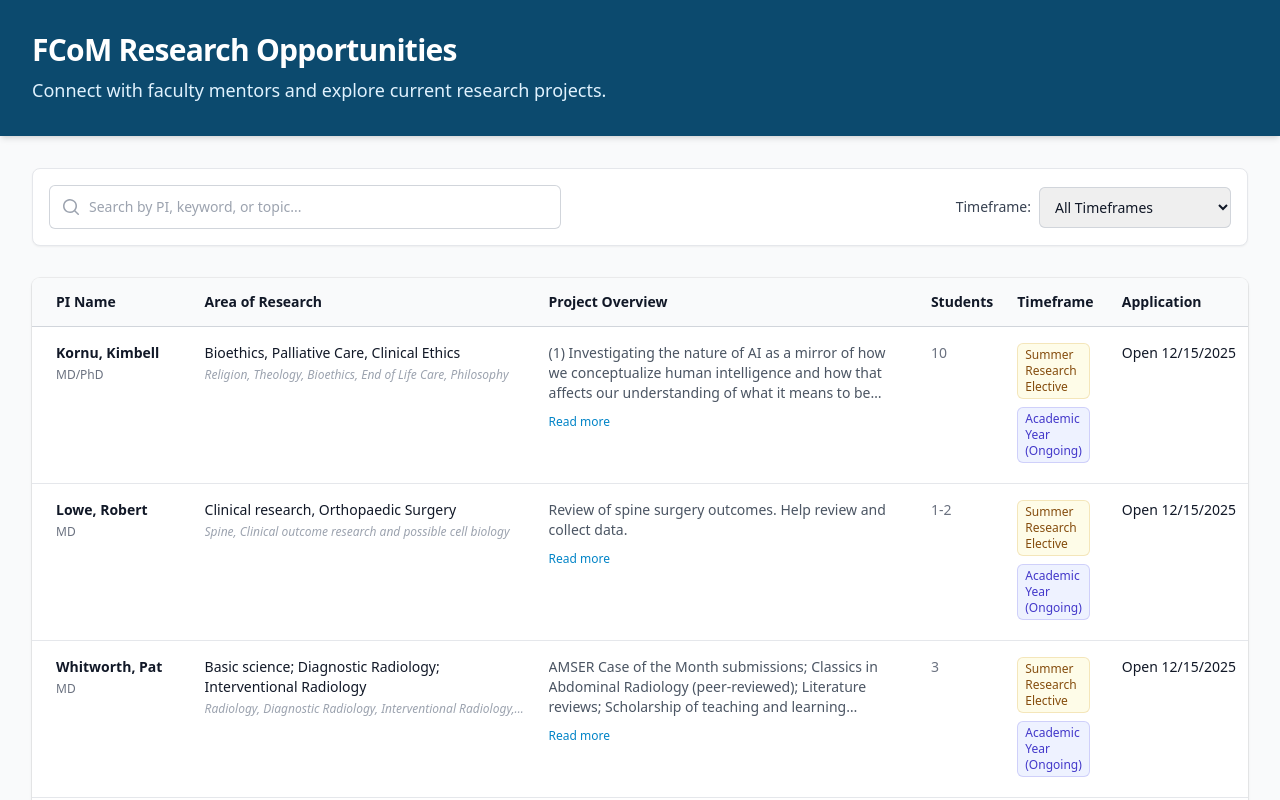
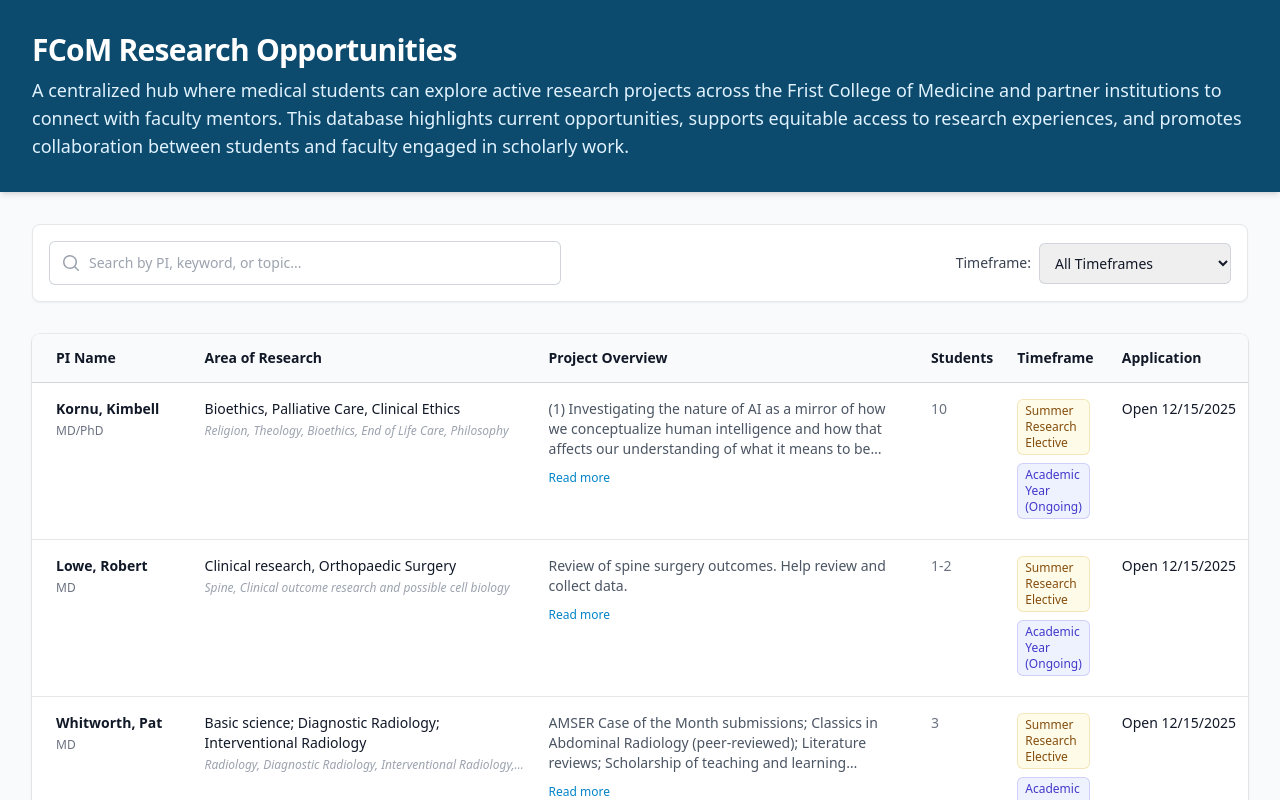
Before and after one commit to binula2000/fcom-research-opportunities, a React (Vite) app: page / in a window 1280 px wide. Shown: the top 800 px of the page. Built offline with nearby package versions, Linux system fonts and the light colour scheme.

Commit message:
Enhance header content for research opportunities
Updated the header to provide a more detailed description of research opportunities.

```diff
--- a/App.tsx
+++ b/App.tsx
@@ -44,7 +44,7 @@ export default function App() {
     <div className="mx-auto max-w-7xl px-4 py-8 sm:px-6 lg:px-8">
       <h1 className="text-3xl font-bold tracking-tight">FCoM Research Opportunities</h1>
       <p className="mt-2 text-brand-100 text-lg">
-            Connect with faculty mentors and explore current research projects.
+        A centralized hub where medical students can explore active research projects across the Frist College of Medicine and partner institutions to connect with faculty mentors. This database highlights current opportunities, supports equitable access to research experiences, and promotes collaboration between students and faculty engaged in scholarly work.
       </p>
     </div>
   </header>
```
Lines whose indentation alone changed are shown as unchanged.
